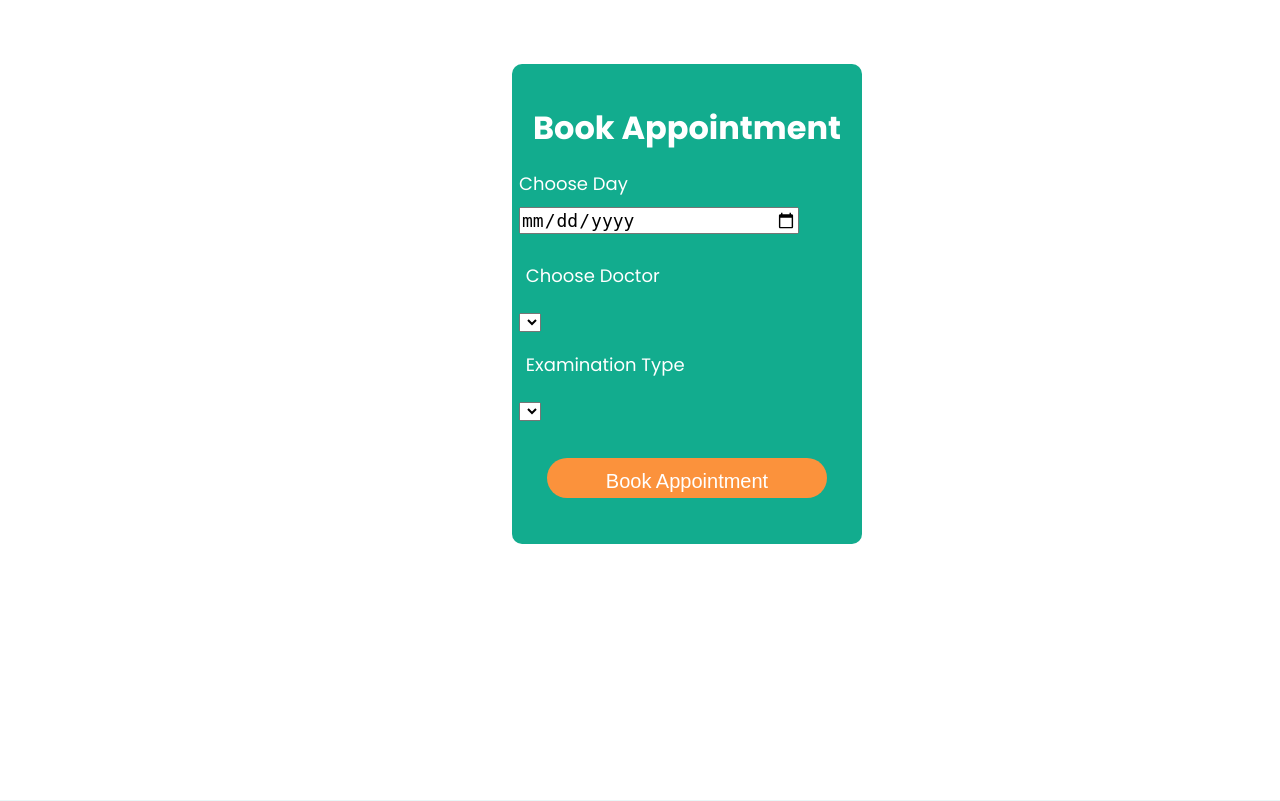
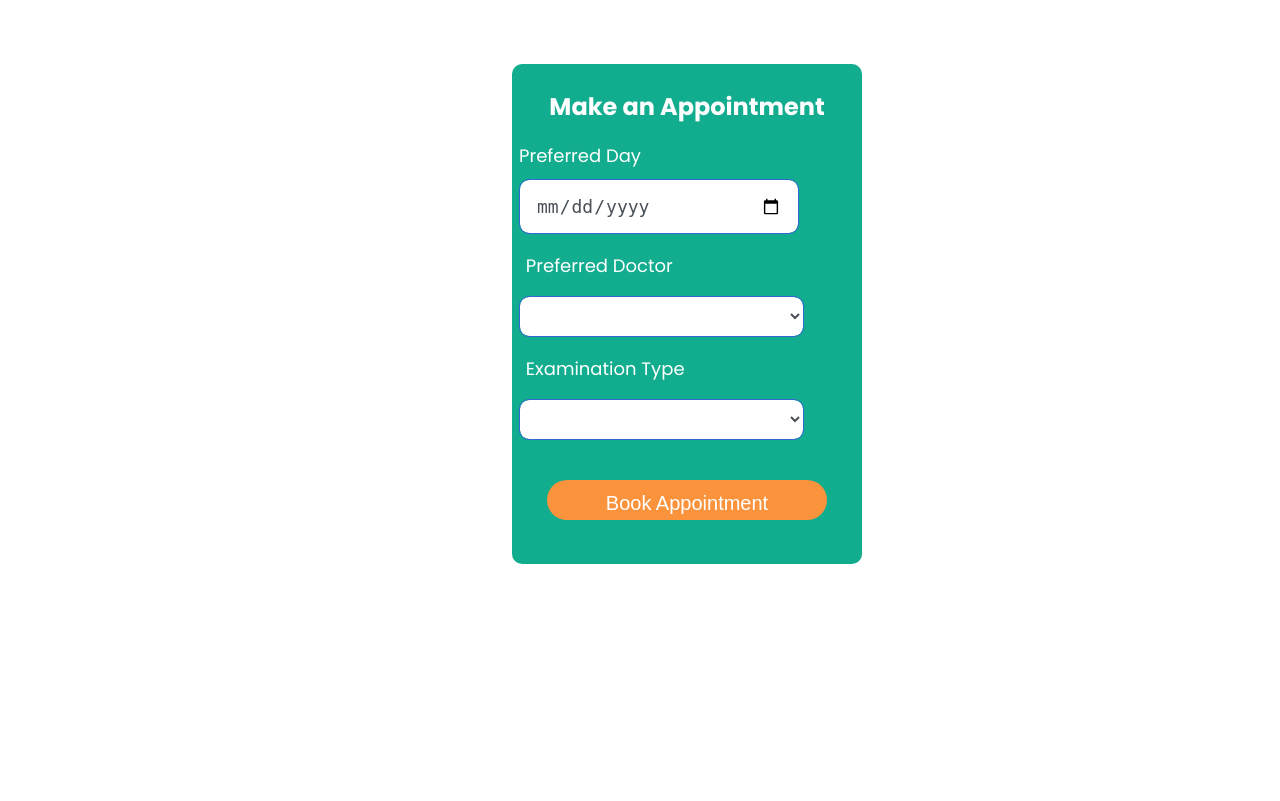
Before and after one commit to Kirellos-Safwat/SunRay-Radiology-Center, a Flask app: page /BookAppointment in a window 1280 px wide. Shown: the part 99-900 px from the top of the page. Run offline with Flask 3, Linux system fonts and the light colour scheme; data that the repository does not hold is empty; parts of the project's set-up code (start-up, migrations or seed data) failed here and were passed over; some libraries are stand-ins or nearby versions.

Commit message:
Styled Report and appointments and deleted doctor registration html

```diff
--- a/project/FlaskProfilePage/ProfilePage/forms.py
+++ b/project/FlaskProfilePage/ProfilePage/forms.py
@@ -46,8 +46,8 @@ class EditProfileForm(FlaskForm):
 
 
 class AppointmentForm(FlaskForm):
-    date = DateField('Choose Day', format='%Y-%m-%d', validators=[DataRequired()])
-    doctors = SelectField('Choose Doctor', validators=[DataRequired()], coerce=str)
+    date = DateField(' Preferred Day', format='%Y-%m-%d', validators=[DataRequired()])
+    doctors = SelectField('Preferred Doctor', validators=[DataRequired()], coerce=str)
     devices = SelectField('Examination Type', validators=[DataRequired()], coerce=str)
     submit = SubmitField(label='Book Appointment')
 
--- a/project/FlaskProfilePage/ProfilePage/static/css/appointment.css
+++ b/project/FlaskProfilePage/ProfilePage/static/css/appointment.css
@@ -1,15 +1,82 @@
 .AppointmentBox{
     width: 350px;
-    height: 480px;
+    height: 500px;
     background: rgb(18, 172, 142);
     color: white;
     margin-top: 5%;
     margin-left: 40%;
     border-radius: 10px;
+     font-size: 16px;
 }
+.ReportBox{
+    position: relative;
+    left: -220px;
+    width: 750px;
+    height: 550px;
+    background: rgb(18, 172, 142);
+    color: white;
+    margin-top: 5%;
+    margin-left: 40%;
+    border-radius: 10px;
+     font-size: 16px;
+}
+
 .AppointmentBox h1{
     text-align: center;
     margin-top: -60px;
+}
+.form-group select {
+    /* Your styles here */
+    width: 83%;
+    padding: 10px;
+    font-size: 16px;
+    border: 1px solid #3367D6;
+    border-radius: 10px;
+    box-sizing: border-box;
+}
+
+.form-group {
+    margin-bottom: 15px;
+}
+
+.form-control {
+    width: 100%;
+    padding: 10px;
+    border: 1px solid #ced4da;
+    border-radius: 4px;
+    box-sizing: border-box;
+}
+
+.form-control:focus {
+    border-color: #80bdff;
+    outline: none;
+    box-shadow: 0 0 0 0.2rem rgba(0, 123, 255, 0.25);
+}
+
+button {
+    background-color: #007bff;
+    color: white;
+    padding: 10px 20px;
+    border: none;
+    border-radius: 4px;
+    cursor: pointer;
+}
+
+button:hover {
+    background-color: #0056b3;
+}
+.form-control {
+    display: block;
+    width: 100%;
+    padding: 0.75rem 1rem;
+    font-size: 1rem;
+    line-height: 1.5;
+    color: #495057;
+    background-color: #fff;
+    background-clip: padding-box;
+    border: 1px solid #3367D6;
+    border-radius: 10px;
+    transition: border-color 0.15s ease-in-out, box-shadow 0.15s ease-in-out;
 }
 .AppointmentBox label{
     font-size: 18px;
--- a/project/FlaskProfilePage/ProfilePage/templates/appointment.html
+++ b/project/FlaskProfilePage/ProfilePage/templates/appointment.html
@@ -31,23 +31,25 @@
     {% for message in get_flashed_messages() %}
             <div class="alert alert-{{ message[0] }}" role="alert">{{ message[1] }}</div>
         {% endfor %}
-        <div class="AppointmentBox"> <br> <br> <br> <br>
-            <h1>Book Appointment</h1>
+        <div class="AppointmentBox"> <br>
+            <h2 align="center">Make an Appointment</h2>
 
 
                 <form action="" method='POST' name="AppointmentForm">
 
+                    <div class="form-group">
+                        {{ form.hidden_tag() }}
+                    {{ form.date.label }} {{form.date(class='form-control datepicker')}}
+                    </div>
 
-                    {{ form.hidden_tag() }}
-                    {{ form.date.label }} {{form.date(class='datepicker')}}
-                    <br>
-                    <div class="mb-3">
+                    <div class="form-group"  >
                     <label for="Preferred Doctor">{{ form.doctors.label }}</label>
-                    <label class="dropList"> {{ form.doctors }} </label>
+                    <label class="dropList"> {{ form.doctors(class="form-control") }} </label>
                 </div>
-                <div class="mb-3">
+
+                <div class="form-group">
                     <label for="Examination Type">{{ form.devices.label }}</label>
-                    <label class="dropList"> {{ form.devices }} </label>
+                    <label class="dropList"> {{ form.devices(class="form-control") }} </label>
                 </div>
                 <br>
                 {{ form.submit(class="btn btn-lg btn-block btn-primary") }}
```
Also changed, not shown: project/FlaskProfilePage/ProfilePage/templates/radiologist-registration.html (deleted, +0 -53 lines), project/FlaskProfilePage/ProfilePage/templates/report.html (+84 -38 lines).
